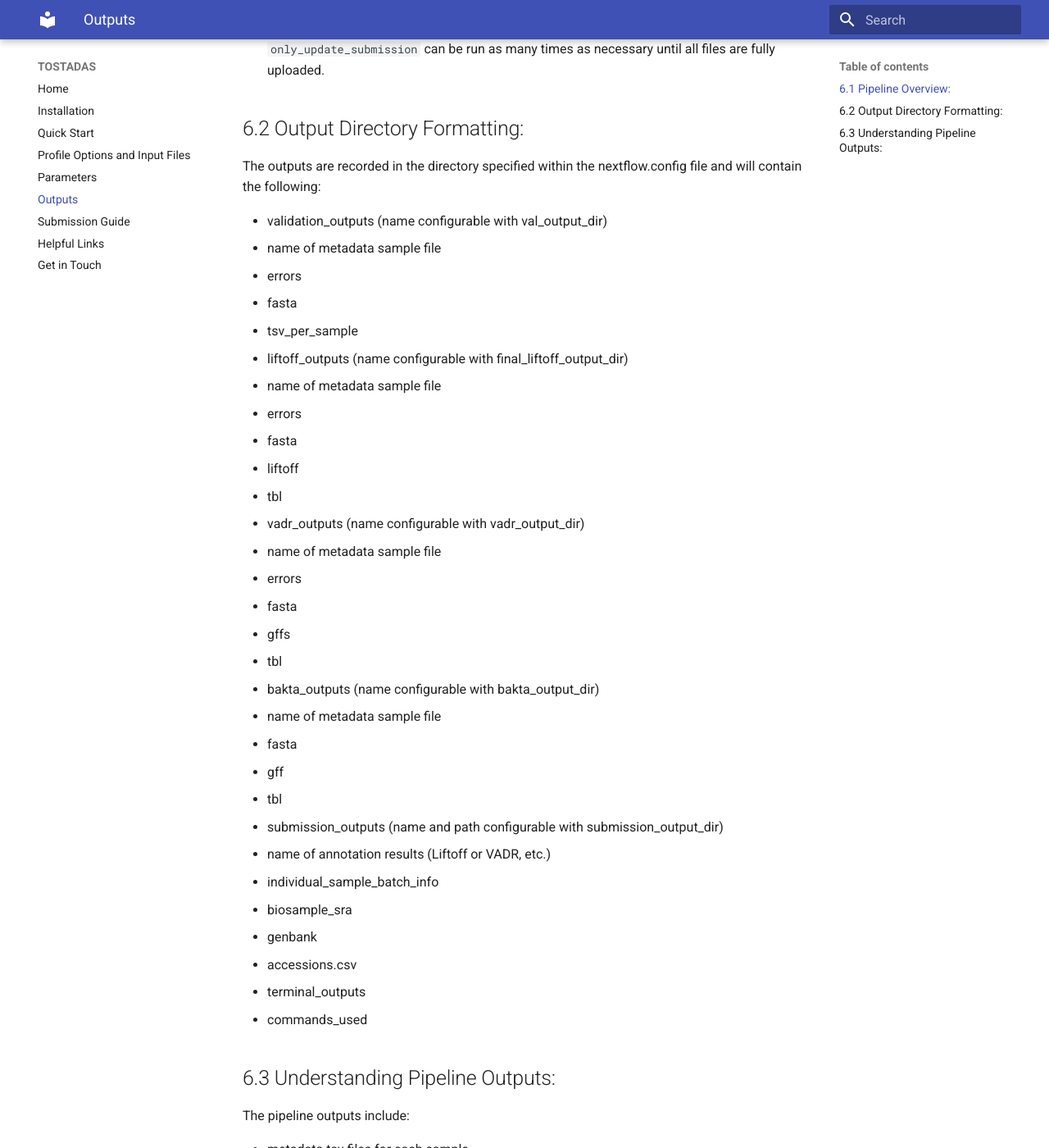
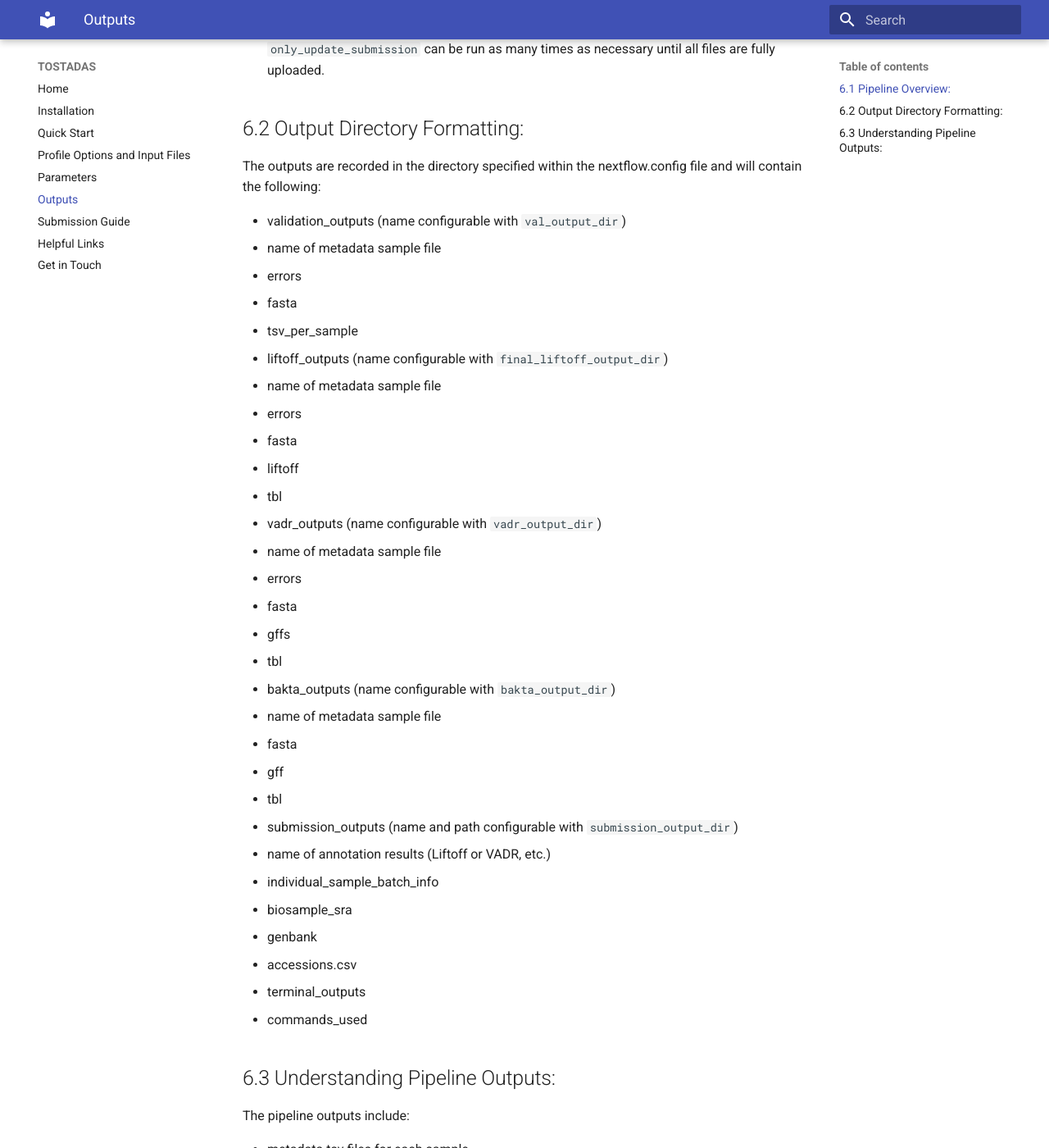
Before and after one commit to macoven-del/tost, an MkDocs documentation site: the page built from docs/outputs.md, in a window 1280 px wide and 1400 px high, scrolled down 644 px. Shown: the whole window at 82% size. Built offline with MkDocs 1.6.1 and Material for MkDocs 9.7.7, drawn with Linux system fonts in a browser that asks for light colours; some of the changed text lies outside the part shown.

Commit message:
gh commit --m

```diff
--- a/docs/outputs.md
+++ b/docs/outputs.md
@@ -20,34 +20,34 @@ The workflow will generate outputs in the following order:
 ## 6.2 Output Directory Formatting:
 The outputs are recorded in the directory specified within the nextflow.config file and will contain the following:
 
-* validation_outputs (name configurable with val_output_dir)
+* validation_outputs (name configurable with `val_output_dir`)
  * name of metadata sample file
  * errors
  * fasta
  * tsv_per_sample
-* liftoff_outputs (name configurable with final_liftoff_output_dir)
+* liftoff_outputs (name configurable with `final_liftoff_output_dir`)
  * name of metadata sample file
  * errors
  * fasta
  * liftoff
  * tbl
-* vadr_outputs (name configurable with vadr_output_dir)
+* vadr_outputs (name configurable with `vadr_output_dir`)
  * name of metadata sample file
  * errors
  * fasta
  * gffs
  * tbl
-* bakta_outputs (name configurable with bakta_output_dir)
+* bakta_outputs (name configurable with `bakta_output_dir`)
  * name of metadata sample file
  * fasta
  * gff
  * tbl
-* submission_outputs (name and path configurable with submission_output_dir)
+* submission_outputs (name and path configurable with `submission_output_dir`)
  * name of annotation results (Liftoff or VADR, etc.)
  * individual_sample_batch_info
- * biosample_sra
- * genbank
- * accessions.csv
+  * biosample_sra
+  * genbank
+  * accessions.csv
  * terminal_outputs
  * commands_used
 
@@ -59,5 +59,5 @@ The pipeline outputs include:
 * separate gff files for each sample
 * separate tbl files containing feature information for each sample
 * submission log file
-This output is found in the `submission_outputs` file in your specified `output_directory`.
-If the file can not be found you can run the `only_update_submission` entrypoint for the pipeline.
+ * This output is found in the `submission_outputs` file in your specified `output_directory`.
+ * If the file can not be found you can run the `only_update_submission` entrypoint for the pipeline.
```
Also changed, not shown: docs/parameters.md (+1 -1 lines).
